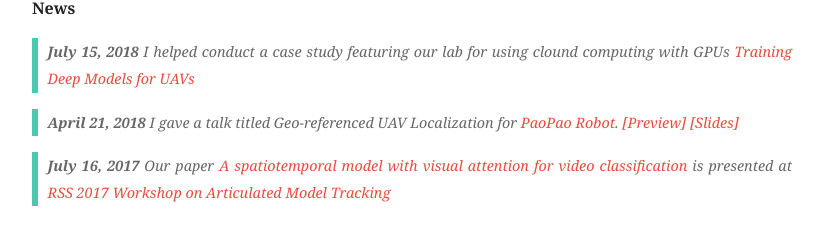
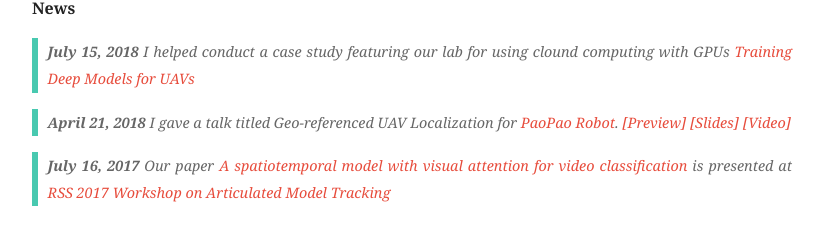
Before and after one commit to moshanATucsd/moshanATucsd.github.io, a Jekyll site: the page built from index.html, in a window 1280 px wide. Shown: the part 308-553 px from the top of the page, without its empty margins (228-1052 px from the left). Built offline with Jekyll 4.4.1, drawn with Linux system fonts in a browser that asks for light colours; nearby versions of some CDN libraries.

Commit message:
add video

```diff
--- a/_includes/news.html
+++ b/_includes/news.html
@@ -19,6 +19,7 @@
             I gave a talk titled Geo-referenced UAV Localization for <a href="http://paopaorobot.org/">PaoPao Robot</a>.
             <a href="https://mp.weixin.qq.com/s?__biz=MzI5MTM1MTQwMw==&mid=2247495494&idx=1&sn=3985e836961d867ec6d209ef0f3c5418&chksm=ec135142db64d854eb17cc77e0a36c748f70f01bf20858b773a9265fec43d8cdf098ae0a0ae9&mpshare=1&scene=1&srcid=0421tqrzOaIUI6uuQgiWIIED&key=aafcc26aeb20c9fbb3d67175d5f0bc7f992ba809e62e96790463e97566ec881b39b06f427370ff4aa135e36310929e2f2e6af14ba4c5c09b8b9611e8e9fded163830b91f7ce7b15393eafcce8d20d94e&ascene=0&uin=MTM2MjY2NjQ2Mg%3D%3D&devicetype=iMac+MacBookPro13%2C3+OSX+OSX+10.13.1+build(17B48)&version=12020810&nettype=WIFI&lang=zh_CN&fontScale=100&pass_ticket=sI2SLy9M57TivtoXbP68z0KPe%2FSoDf0%2FBf8FRzCgTo09HbWErGfvuJ3PUbyjgUEU">[Preview]</a>
             <a href="/pdfs/presentation/Geo-referenced UAV Localization.pdf">[Slides]</a>
+            <a href="https://pan.baidu.com/s/13w0efuGD6GZXzf9UZPVXIA">[Video]</a>
             </p>
         </ul>
     </blockquote>
```
